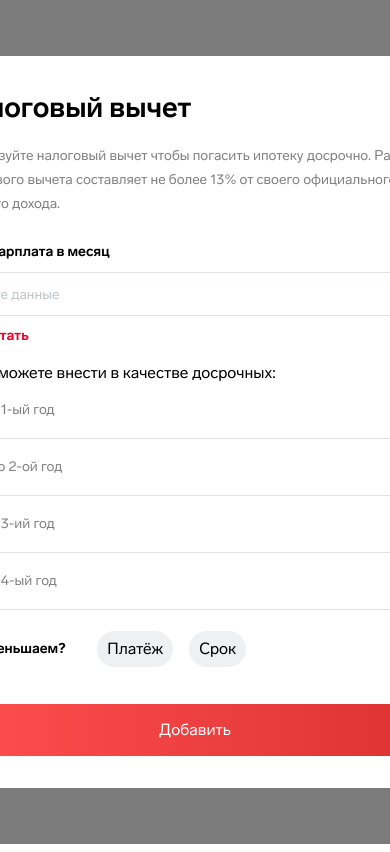
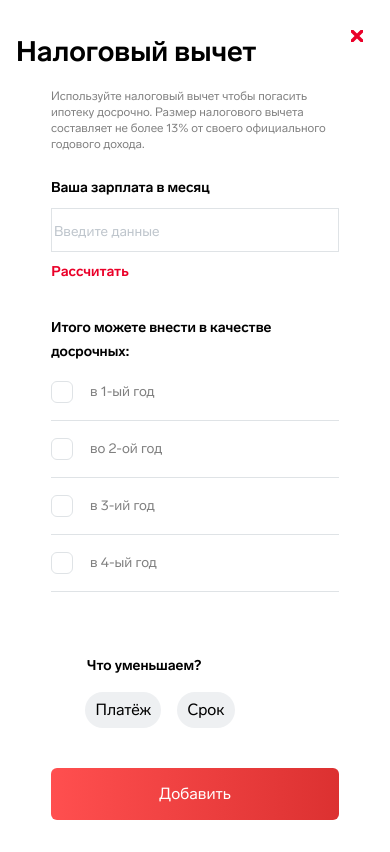
Before and after one commit to snobiwe/tax, a React (Create React App) app: page /page in a window 390 px wide. Built offline with nearby package versions, Linux system fonts and the light colour scheme.

Commit message:
Адаптив доверстан

```diff
--- a/src/components/addButton/addButton.css
+++ b/src/components/addButton/addButton.css
@@ -12,3 +12,17 @@
 .add_button_text {
     color: white;
 }
+
+@media screen and (max-width: 780px) {
+    .add_button {
+        width: 389px;
+    }
+}
+
+@media screen and (max-width: 450px) {
+    .add_button {
+        width: 288px;
+        margin: 40px auto 32px;
+        align-self: center;
+    }
+}
--- a/src/components/advanceForm/advanceForm.css
+++ b/src/components/advanceForm/advanceForm.css
@@ -1,6 +1,9 @@
 .advance_legend {
     padding-top: 16px;
     margin: 0;
+    font-size: 14px;
+    line-height: 24px;
+    font-weight: 500;
 }
 
 .advance_fieldset {
@@ -75,3 +78,16 @@
     background-color: #FF5E56;
     background-image: url('../../images/Vectorcheck.svg');
   }
+
+  @media screen and (max-width: 780px) {
+    .advance_fieldset {
+        max-width: 389px;
+    }
+}
+
+@media screen and (max-width: 450px) {
+    .advance_fieldset {
+        max-width: 288px;
+        margin: 16px auto 24px;
+    }
+}
--- a/src/components/closeButton/closeButton.css
+++ b/src/components/closeButton/closeButton.css
@@ -20,3 +20,10 @@
     opacity: 60%;
     cursor: pointer;
 }
+
+@media screen and (max-width: 450px) {
+    .close_button{
+        min-width: 12px;
+        min-height: 12px;
+    }
+}
--- a/src/components/questionForm/questionForm.css
+++ b/src/components/questionForm/questionForm.css
@@ -5,7 +5,7 @@
     border: none;
     margin: 24px auto 0;
     max-width: 488px;
-    max-height: 30px;
+    max-height: 36px;
     padding: 0;
 
 }
@@ -53,3 +53,21 @@
     background: linear-gradient(90deg, rgba(255,79,79,1) 0%, rgba(220,49,49,1) 100%);
     color: white;
 }
+
+@media screen and (max-width: 780px) {
+    .question_fieldset {
+        max-width: 389px;
+    }
+}
+
+@media screen and (max-width: 450px) {
+    .question_fieldset {
+        max-width: 288px;
+        flex-direction: column;
+        max-height: none;
+
+        margin-left: 16px;
+    }
+
+
+}
--- a/src/components/questionForm/questionForm.js
+++ b/src/components/questionForm/questionForm.js
@@ -5,6 +5,7 @@ const QuestionForm = memo(() => {
   return (
     <fieldset className="question_fieldset">
       <p className="question_title">Что уменьшаем?</p>
+      <div>
         <label className="radio">
           <input className="radio-btn" type="radio" value="payment"></input>
           <span className="input_span">Платёж</span>
@@ -13,6 +14,7 @@ const QuestionForm = memo(() => {
           <input className="radio-btn" type="radio" value="date"></input>
           <span className="input_span">Срок</span>
         </label>
+      </div>
     </fieldset>
   )
 })
--- a/src/components/salaryForm/salaryForm.css
+++ b/src/components/salaryForm/salaryForm.css
@@ -42,3 +42,15 @@
     cursor: pointer;
     color: #F53A31;
 }
+
+@media screen and (max-width: 780px) {
+    .salary_fieldset {
+        max-width: 389px;
+    }
+}
+
+@media screen and (max-width: 450px) {
+    .salary_fieldset {
+        max-width: 288px;
+    }
+}
--- a/src/screens/popup/popup.css
+++ b/src/screens/popup/popup.css
@@ -1,9 +1,7 @@
 .popup {
     background: rgba(0, 0, 0, 0.3);
-    position: fixed;
-    top: 0;
-    width: 100vw;
-    height: 100vh;
+    min-width: 100%;
+    min-height: 100vh;
     display: flex;
     justify-content: center;
 }
@@ -15,6 +13,8 @@
     background: white;
     position: relative;
     align-self: center;
+    display: flex;
+    flex-direction: column;
 
 }
 
@@ -33,3 +33,40 @@
     font-weight: 400;
     color: rgba(128, 128, 128, 1);
 }
+
+
+
+@media screen and (max-width: 780px) {
+    .popup_container {
+        max-width: 453px;
+    }
+
+    .popup_text {
+        max-width: 369px;
+        margin-left: 32px;
+    }
+
+}
+
+@media screen and (max-width: 450px) {
+
+
+    .popup_container {
+        width: 100%;
+        border-radius: 0;
+        max-height: none;
+    }
+
+    .popup_title {
+        max-width: 288px;
+        margin-left: 16px;
+    }
+
+    .popup_text {
+        max-width: 288px;
+        line-height: 16px;
+        font-size: 12px;
+        margin: 16px auto 24px;
+    }
+
+}
--- a/src/screens/popup/popup.js
+++ b/src/screens/popup/popup.js
@@ -15,7 +15,7 @@ const Popup = memo(({ salary, question, button, close, advance }) => {
         <form>{salary}</form>
         <form>{advance}</form>
         <form>{question}</form>
-        <div className="popup__button_add">{button}</div>
+        {button}
       </div>
     </div>
   )
```
Lines whose indentation alone changed are shown as unchanged.
